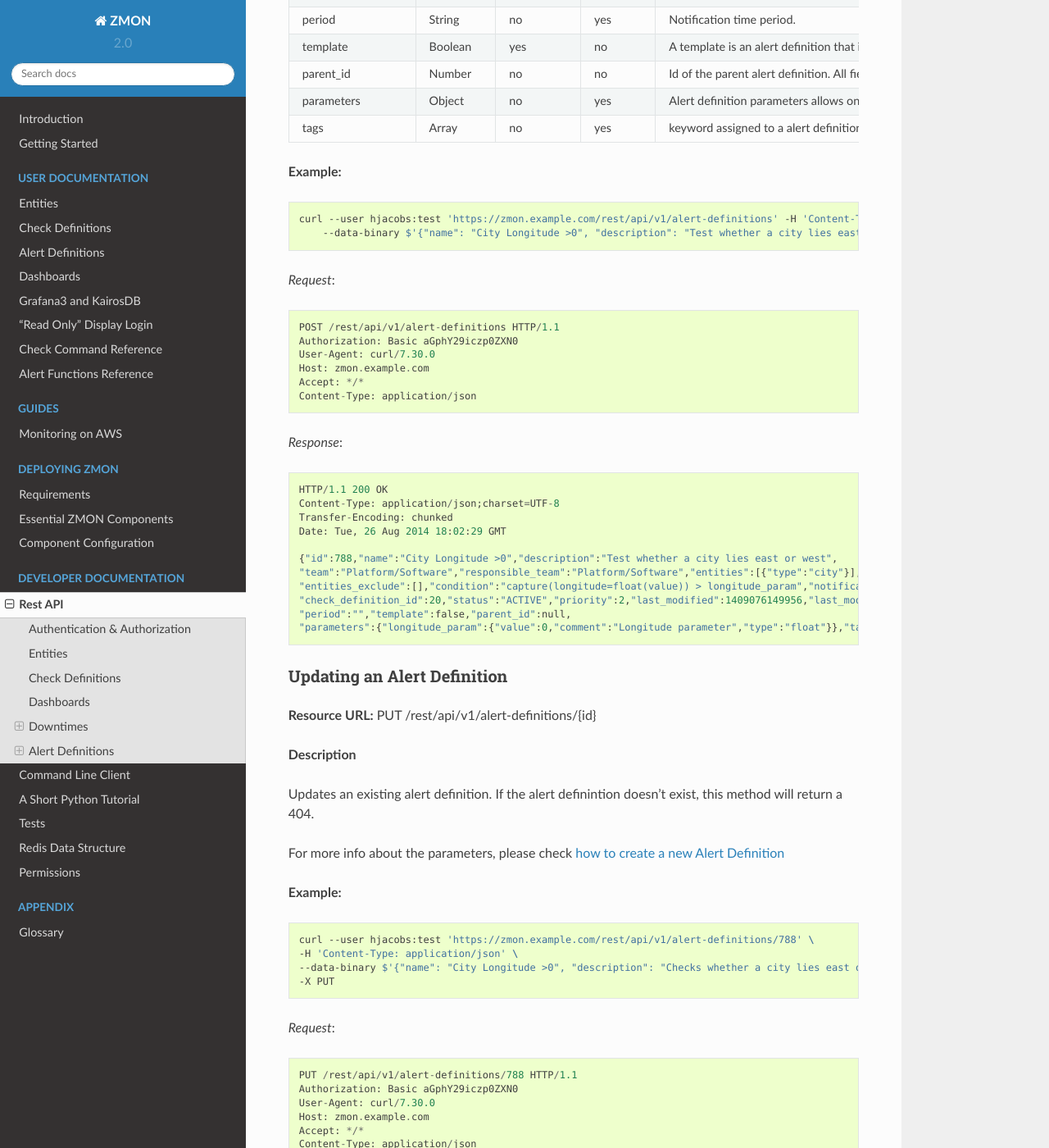
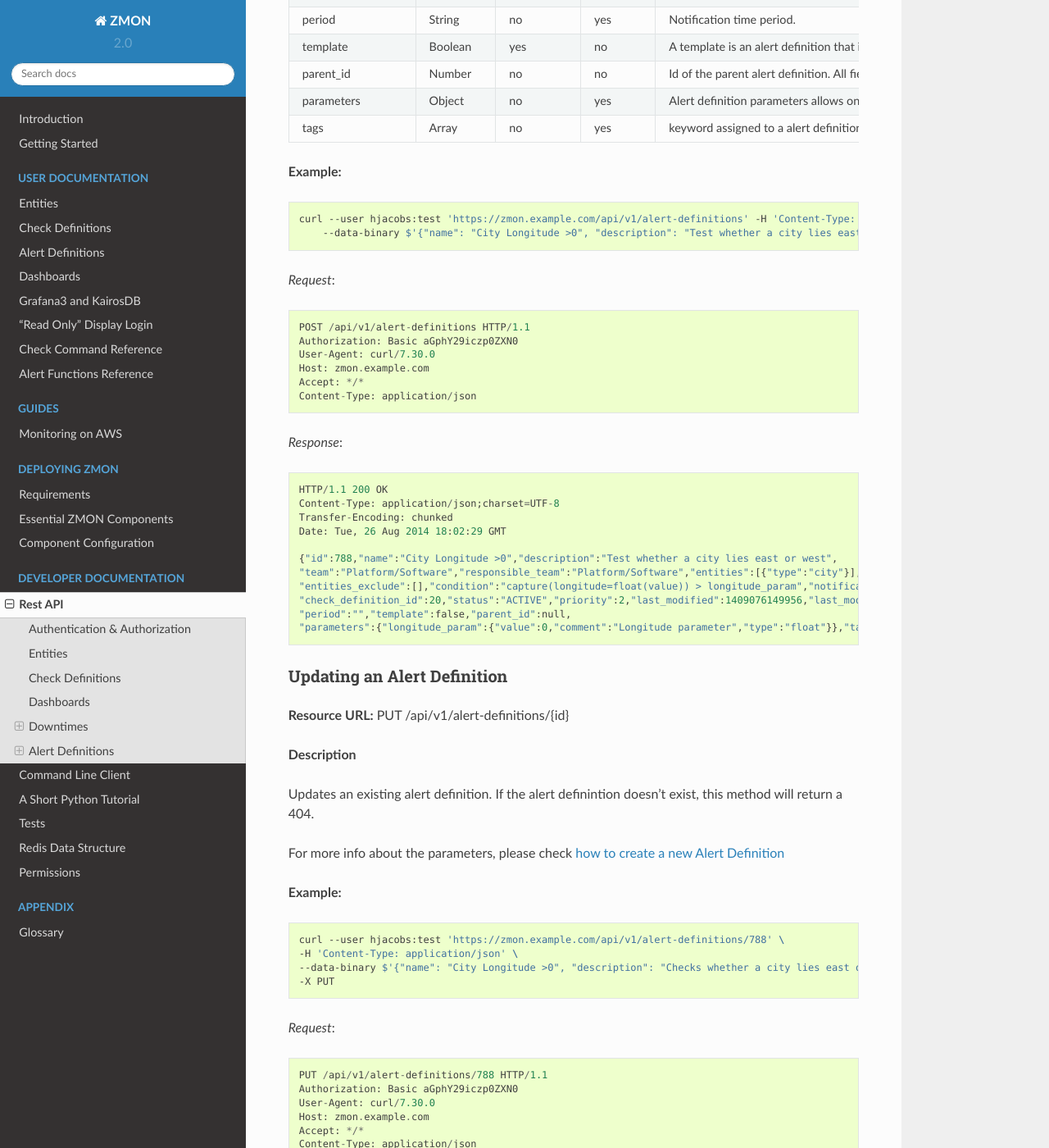
Before and after one commit to zalando-zmon/zmon-docs, a Sphinx documentation site: the page built from docs/developer/rest-api.rst, in a window 1280 px wide and 1400 px high, scrolled down 4875 px. Shown: the whole window at 82% size. Built offline with Sphinx 7.4.7 and the Read the Docs theme 2.0.0, drawn with Linux system fonts in a browser that asks for light colours; some of the changed text lies outside the part shown.

Commit message:
Fix APIs, was not saved :(

```diff
--- a/docs/developer/rest-api.rst
+++ b/docs/developer/rest-api.rst
@@ -134,7 +134,7 @@ of success this method will return HTTP 200.
 Deleting a downtime
 ^^^^^^^^^^^^^^^^^^^
 
-**Resource URL:** DELETE /rest/api/v1/downtimes/{id}
+**Resource URL:** DELETE /api/v1/downtimes/{id}
 
 **Description**
 
@@ -156,13 +156,13 @@ and the client SHOULD NOT repeat the request without modifications. In case of s
 
 .. code-block:: bash
 
-    curl -v --user hjacobs:test 'https://zmon.example.com/rest/api/v1/downtimes/cf6ada50-3eb2-4c17-8d09-4eb03dc19cf5' \
+    curl -v --user hjacobs:test 'https://zmon.example.com/api/v1/downtimes/cf6ada50-3eb2-4c17-8d09-4eb03dc19cf5' \
       -H 'Content-Type: application/json' \
       -X DELETE
 
 *Request*::
 
-    DELETE /rest/api/v1/downtimes/cf6ada50-3eb2-4c17-8d09-4eb03dc19cf5 HTTP/1.1
+    DELETE /api/v1/downtimes/cf6ada50-3eb2-4c17-8d09-4eb03dc19cf5 HTTP/1.1
     Authorization: Basic aGphY29iczp0ZXN0
     User-Agent: curl/7.30.0
     Host: zmon.example.com
@@ -190,7 +190,7 @@ For more info about this feature, please check :ref:`this <alert-definitions>`
 Creating a new Alert Definition
 ^^^^^^^^^^^^^^^^^^^^^^^^^^^^^^^
 
-**Resource URL:** POST /rest/api/v1/alert-definitions
+**Resource URL:** POST /api/v1/alert-definitions
 
 **Description**
 
@@ -293,12 +293,12 @@ will return HTTP 200.
 
 .. code-block:: bash
 
-    curl --user hjacobs:test 'https://zmon.example.com/rest/api/v1/alert-definitions' -H 'Content-Type: application/json' \
+    curl --user hjacobs:test 'https://zmon.example.com/api/v1/alert-definitions' -H 'Content-Type: application/json' \
         --data-binary $'{"name": "City Longitude >0", "description": "Test whether a city lies east or west", "team": "Platform/Software", "responsible_team": "Platform/Software", "entities": [{"type": "city"}], "entities_exclude": [], "condition": "capture(longitude=float(value)) > longitude_param", "notifications": [], "check_definition_id": 20, "status": "ACTIVE", "priority": 2, "period": "", "template": false, "parameters": {"longitude_param": {"comment": "Longitude parameter","type": "float", "value": 0}}, "tags": ["CITY"]}'
 
 *Request*::
 
-    POST /rest/api/v1/alert-definitions HTTP/1.1
+    POST /api/v1/alert-definitions HTTP/1.1
     Authorization: Basic aGphY29iczp0ZXN0
     User-Agent: curl/7.30.0
     Host: zmon.example.com
@@ -322,7 +322,7 @@ will return HTTP 200.
 Updating an Alert Definition
 ^^^^^^^^^^^^^^^^^^^^^^^^^^^^
 
-**Resource URL:** PUT /rest/api/v1/alert-definitions/{id}
+**Resource URL:** PUT /api/v1/alert-definitions/{id}
 
 **Description**
 
@@ -334,14 +334,14 @@ For more info about the parameters, please check :ref:`how to create a new Alert
 
 .. code-block:: bash
 
-    curl --user hjacobs:test 'https://zmon.example.com/rest/api/v1/alert-definitions/788' \
+    curl --user hjacobs:test 'https://zmon.example.com/api/v1/alert-definitions/788' \
     -H 'Content-Type: application/json' \
     --data-binary $'{"name": "City Longitude >0", "description": "Checks whether a city lies east or west", "team": "Platform/Software", "responsible_team": "Platform/Software", "entities": [{"type": "city"}], "entities_exclude": [], "condition": "capture(longitude=float(value)) > longitude_param", "notifications": [], "check_definition_id": 20, "status": "ACTIVE", "priority": 2, "period": "", "template": false, "parameters": {"longitude_param": {"comment": "Longitude parameter","type": "float", "value": 0}}, "tags": ["CITY"]}' \
     -X PUT
 
 *Request*::
 
-    PUT /rest/api/v1/alert-definitions/788 HTTP/1.1
+    PUT /api/v1/alert-definitions/788 HTTP/1.1
     Authorization: Basic aGphY29iczp0ZXN0
     User-Agent: curl/7.30.0
     Host: zmon.example.com
@@ -365,7 +365,7 @@ For more info about the parameters, please check :ref:`how to create a new Alert
 Find an Alert Defintion by ID
 ^^^^^^^^^^^^^^^^^^^^^^^^^^^^^
 
-**Resource URL:** GET /rest/api/v1/alert-definitions/{id}
+**Resource URL:** GET /api/v1/alert-definitions/{id}
 
 **Description**
 
@@ -375,12 +375,12 @@ Find an existing alert definition by id. If the alert definintion doesn't exist,
 
 .. code-block:: bash
 
-    curl -v --user hjacobs:test 'https://zmon.example.com/rest/api/v1/alert-definitions/788' \
+    curl -v --user hjacobs:test 'https://zmon.example.com/api/v1/alert-definitions/788' \
     -H 'Content-Type: application/json'
 
 *Request*::
 
-    GET /rest/api/v1/alert-definitions/788 HTTP/1.1
+    GET /api/v1/alert-definitions/788 HTTP/1.1
     Authorization: Basic aGphY29iczp0ZXN0
     User-Agent: curl/7.30.0
     Host: zmon.example.com
@@ -406,7 +406,7 @@ Find an existing alert definition by id. If the alert definintion doesn't exist,
 Retrieving Alert Status
 ^^^^^^^^^^^^^^^^^^^^^^^
 
-**Resource URL:** GET /rest/api/v1/status/alert/{alert ids}/
+**Resource URL:** GET /api/v1/status/alert/{alert ids}/
 
 **Description**
 
@@ -447,11 +447,11 @@ will return HTTP 200.
 
 .. code-block:: bash
 
-    curl --user hjacobs:test 'https://zmon.example.com/rest/api/v1/status/alert/69,3454/'
+    curl --user hjacobs:test 'https://zmon.example.com/api/v1/status/alert/69,3454/'
 
 *Request*::
 
-    GET https://zmon.example.com/rest/api/v1/status/alert/69,3454/ HTTP/1.1
+    GET https://zmon.example.com/api/v1/status/alert/69,3454/ HTTP/1.1
     Authorization: Basic aGphY29iczp0ZXN0
     User-Agent: curl/7.30.0
     Host: zmon.example.com
```
